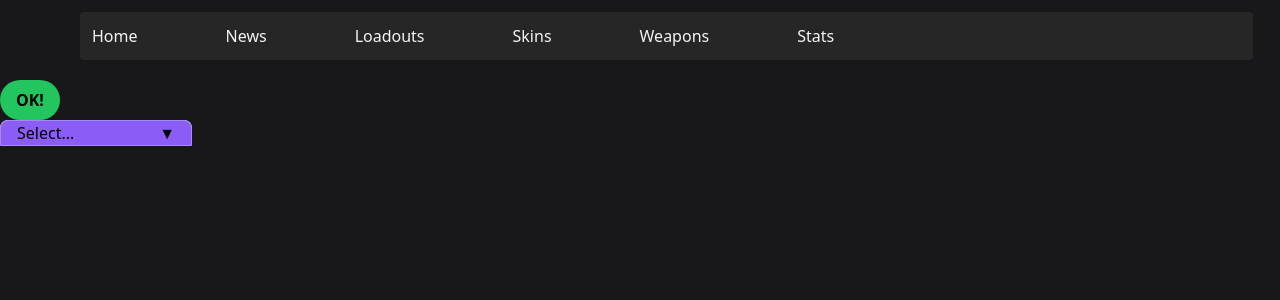
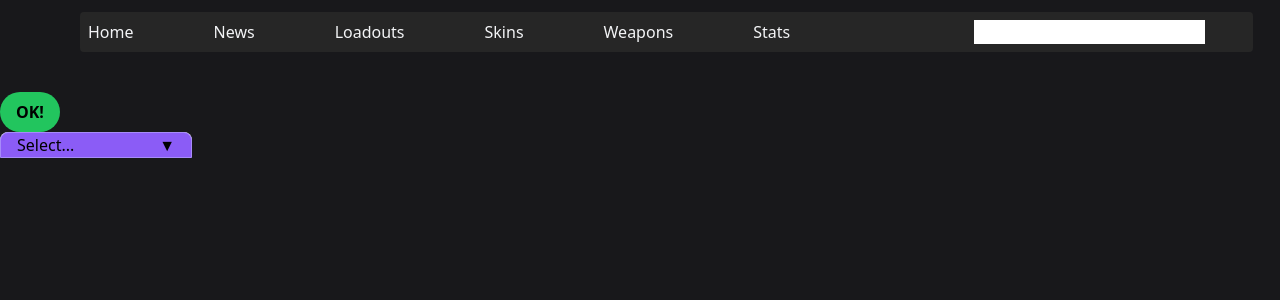
Before and after one commit to danrok19/shopy, a React (Create React App) app: page / in a window 1280 px wide. Shown: the top 300 px of the page. Built offline with nearby package versions, Linux system fonts and the light colour scheme.

Commit message:
improvement of navbar

```diff
--- a/package.json
+++ b/package.json
@@ -9,6 +9,7 @@
     "classnames": "^2.3.2",
     "react": "^18.2.0",
     "react-dom": "^18.2.0",
+    "react-router-dom": "^6.10.0",
     "react-scripts": "5.0.1",
     "web-vitals": "^2.1.4"
   },
--- a/src/App.js
+++ b/src/App.js
@@ -1,7 +1,8 @@
 import { useState } from 'react';
 import Button from './components/Button';
 import Dropdown from './components/Dropdown';
-import Navbar from './components/navbar';
+import Nav from './components/Nav';
+
 
 
 function App() {
@@ -21,7 +22,7 @@ function App() {
 
   return (
     <div className="bg-zinc-900 h-screen">
-      <Navbar />
+      <Nav />
       <div className="pt-20">
         <Button accept rounded>OK!</Button>
       </div>
--- /dev/null
+++ b/src/components/Nav.js
@@ -0,0 +1,79 @@
+import classNames from 'classnames';
+import { useState, useRef, useEffect } from 'react';
+import SearchBar from './SearchBar';
+
+function Nav() {
+
+    //all links in the navbar
+    const links = [
+        { label: 'Home', path: '/home' },
+        { label: 'News', path: '/new' },
+        { label: 'Loadouts', path: '/loadouts' },
+        { label: 'Skins', path: '/skins' },
+        { label: 'Weapons', path: '/weapons' },
+        { label: 'Stats', path: '/stats' },
+    ];
+
+    const [isOpen, setIsOpen] = useState(false);
+
+    const divElement = useRef(); //wrapping the whole div which is our dropNavbar -> using ref={devElement}
+
+    //this useEffect is used in situation when user click outside of the dropNavbar
+    //its closing the dropNavbar
+    useEffect(() => {
+        const handler = (event) => {
+            if (!divElement.current) { //if divElement doesn't have ref to anything do nothing
+                return;
+            }
+
+            if (!divElement.current.contains(event.target)) { //if clicked outside the dropNavbar close it
+                setIsOpen(false)
+            }
+        }
+
+        document.addEventListener('click', handler, true);
+
+        return () => {
+            document.removeEventListener('click', handler);
+        }
+    }, [])
+
+    const handleClick = () => {
+        setIsOpen(!isOpen);
+    }
+
+    let classSetup = classNames('cursor-pointer', 'hover:bg-neutral-600', 'hover:rounded-lg text-center');
+
+    const renderedLinks = links.map((link) => {
+        return <li key={link.label} className={classSetup}>{link.label}</li>;
+    })
+
+    const classSetupSpan = classNames('block w-5 h-0.5 my-1 rounded-full bg-gray-700 transition-all duration-300 ease-in-out')
+
+    return (
+        <div className='pt-3'>
+            <div className="hidden lg:flex absolute bg-neutral-800 w-11/12 mx-20 p-2 rounded text-gray-100 justify-between">
+                <ul className="flex gap-20">
+                    {renderedLinks}
+                </ul>
+                <div className='pr-10'>
+                    <SearchBar />
+                </div>
+            </div>
+            <div ref={divElement} className="flex justify-between bg-neutral-800 mx-20 p-2 rounded text-gray-100 lg:hidden">
+                <span>WZaIm</span>
+                <button className='inline-block cursor-pointer border-none bg-transparent' onClick={handleClick}>
+                    <span className={classSetupSpan}></span>
+                    <span className={classSetupSpan}></span>
+                    <span className={classSetupSpan}></span>
+                </button>
+            </div>
+            {isOpen && <ul className='mx-20 bg-neutral-500 rounded-b-lg lg:hidden'>
+                {renderedLinks}
+            </ul>}
+        </div>
+
+    )
+}
+
+export default Nav;
--- a/src/components/Navbar.js
+++ /dev/null
@@ -1,31 +0,0 @@
-import classNames from 'classnames';
-
-function Navbar() {
-
-//all links in the navbar
-    const links = [
-        { label: 'Home', path: '/home'},
-        { label: 'News', path: '/new'},
-        { label: 'Loadouts', path: '/loadouts'},
-        { label: 'Skins', path: '/skins'},
-        { label: 'Weapons', path: '/weapons'},
-        { label: 'Stats', path: '/stats'},
-    ];
-
-    let classSetup = classNames('cursor-pointer', 'rounded', 'p-1', 'hover:bg-neutral-600');
-
-    const renderedLinks = links.map((link) => {
-        return <li key={link.label} className={classSetup}>{link.label}</li>;
-    })
-
-
-    return (
-        <div className="flex absolute bg-neutral-800 w-11/12 mt-3 mx-20 p-2 rounded text-gray-100">
-            <ul className="flex gap-20">
-                {renderedLinks}
-            </ul>
-        </div>
-    )
-}
-
-export default Navbar;
--- a/src/components/SearchBar.js
+++ b/src/components/SearchBar.js
@@ -0,0 +1,10 @@
+
+function SearchBar() {
+
+    return(
+        <div>
+            <input />
+        </div>
+    )
+}
+export default SearchBar;
```
Also changed, not shown: 1 other file (tests, documents, lock files or other folders).
